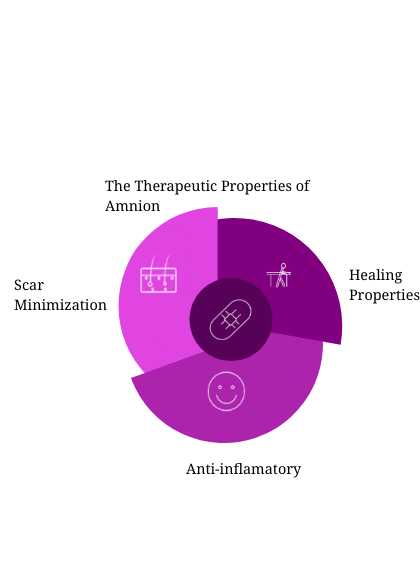
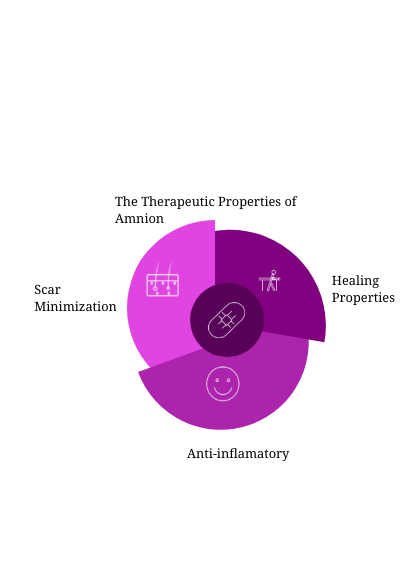
Before and after one commit to githbkrishna/grade, a plain HTML site: page index.html in a window 390 px wide. Shown: the part 86-653 px from the top of the page, 420 px wide, since content can reach past the window. Drawn offline with Linux system fonts and the light colour scheme.

Commit message:
Update style.css

```diff
--- a/style.css
+++ b/style.css
@@ -107,11 +107,16 @@ section {
 }
 
 @media (max-width:770px) {
-
     section {
         scale: .9;
     }
+}
 
+
+@media (max-width:425px) {
+    section {
+        scale: .8;
+    }
 }
 
 .floating{
```
